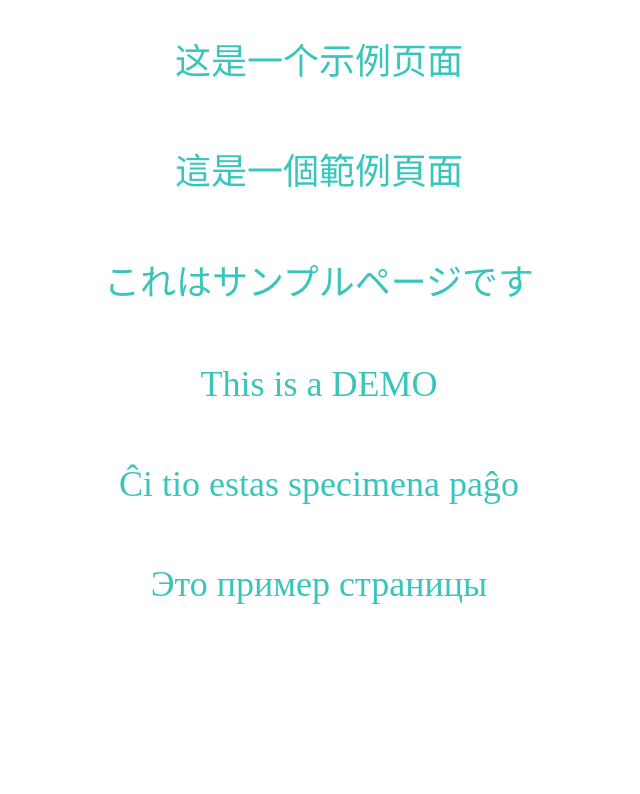
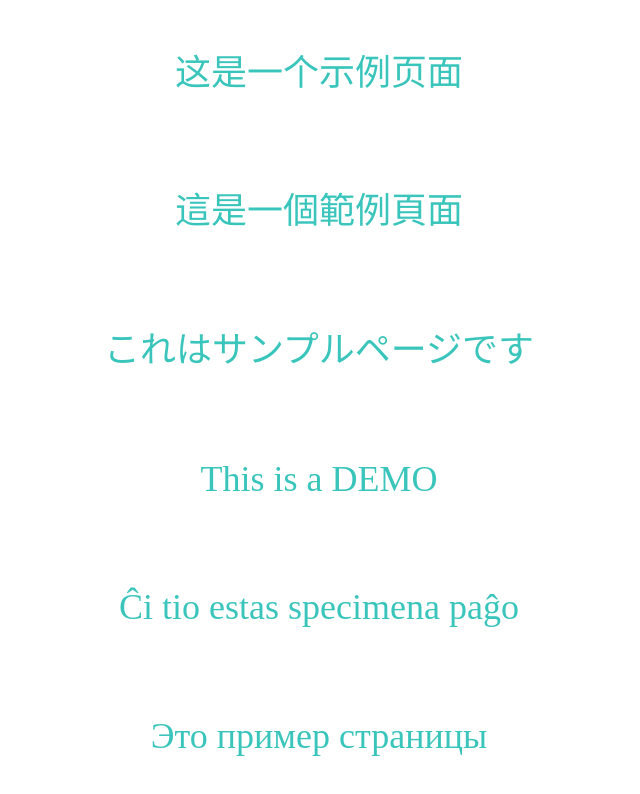
Before and after one commit to wenzi7777/dflylabs, a plain HTML site: page index.html in a window 1280 px wide. Shown: the whole page, without its empty margins (321-961 px from the left). Drawn offline with Linux system fonts and the light colour scheme.

Commit message:
Update index.html

```diff
--- a/index.html
+++ b/index.html
@@ -15,12 +15,17 @@
 </body>
 </html>
 <style>
+    * {
+        margin: 0;
+        padding: 0;
+    }
+
     body {
         display: flex;
         flex-direction: column;
-        justify-content: center;
+        justify-content: space-around;
         align-items: center;
-        gap: 10px;
+        height: 100vh;
     }
 
     h1 {
```
